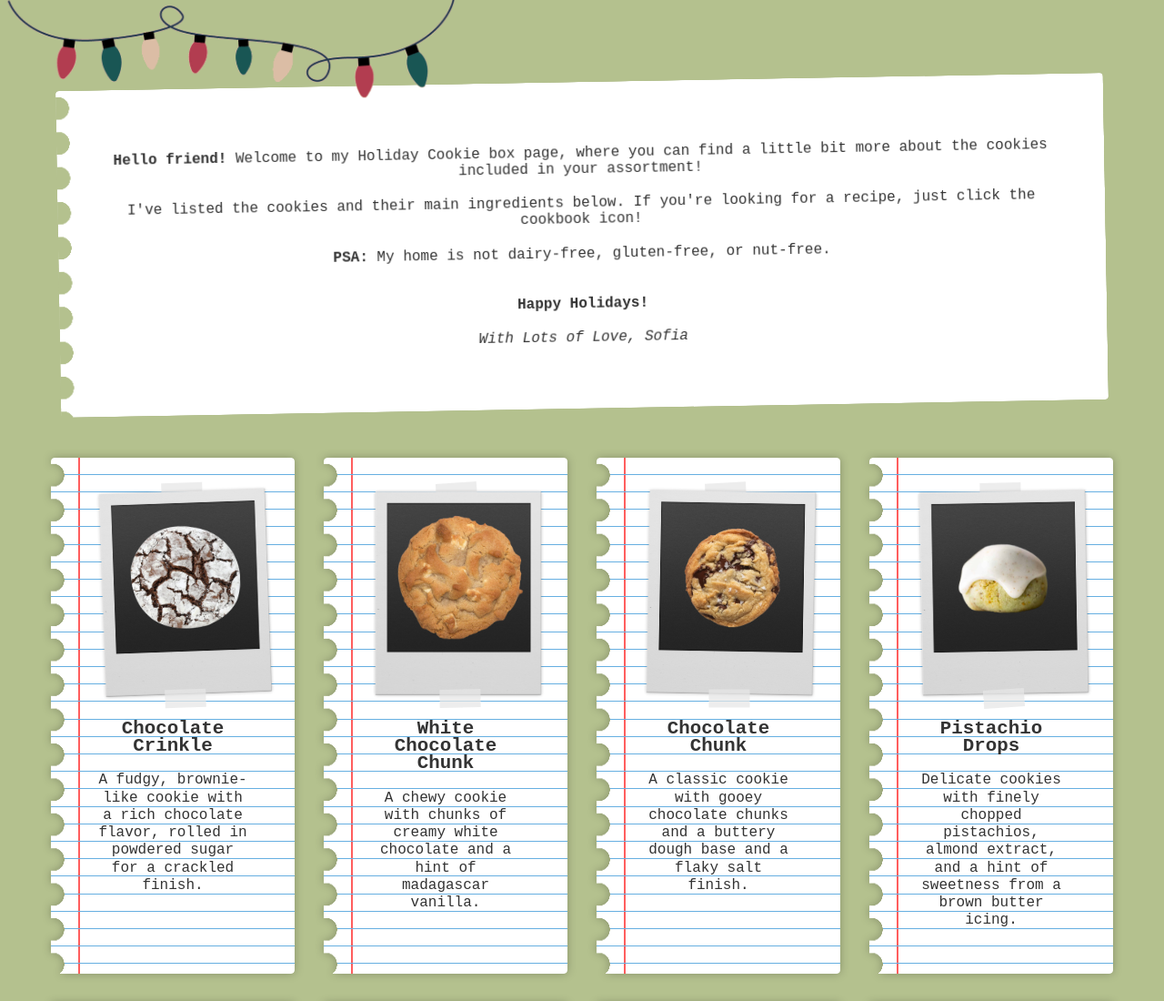
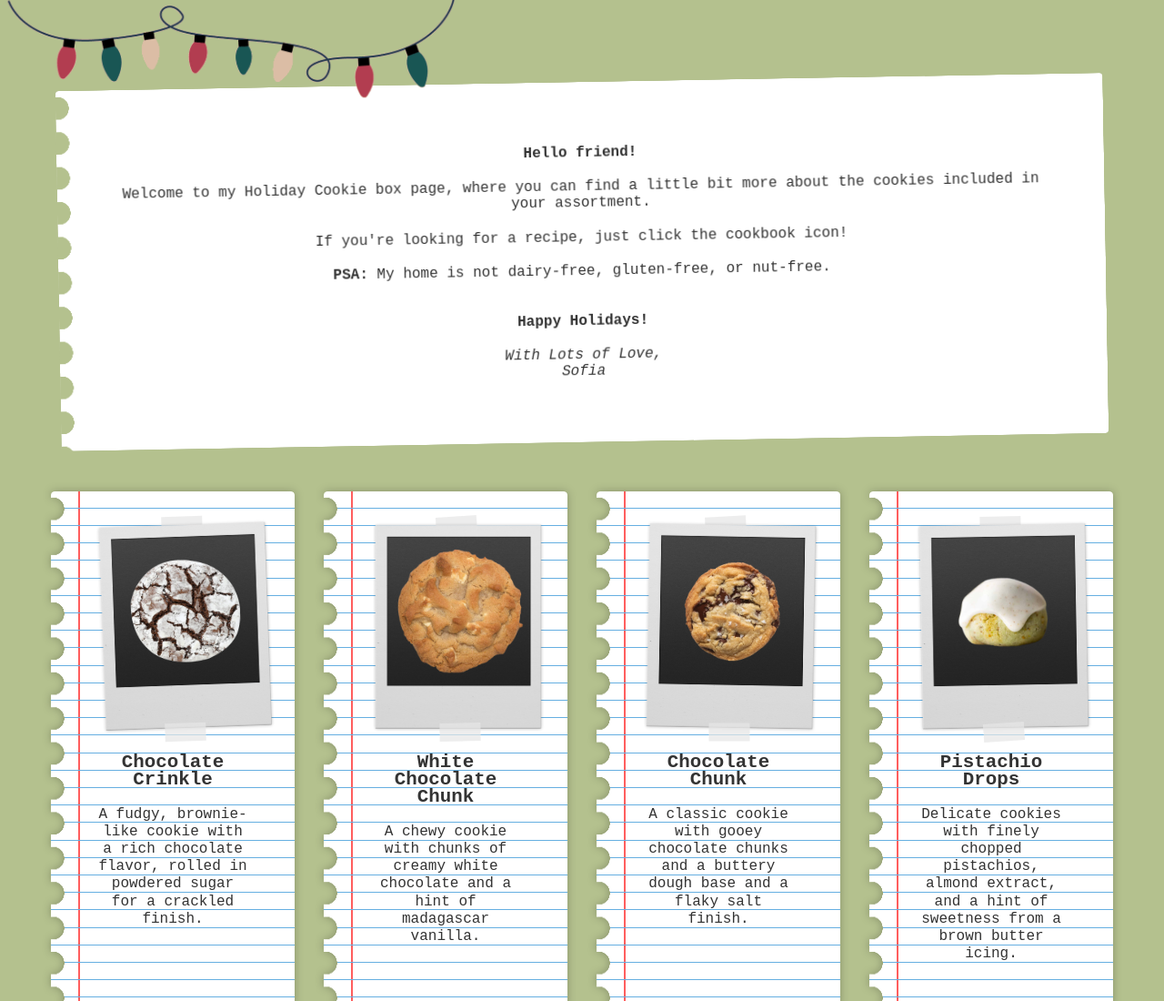
Before and after one commit to sofiakatzman/HolidayCookieBox2024, a plain HTML site: page index.html in a window 1280 px wide. Shown: the top 1100 px of the page at 91% size. Drawn offline with Linux system fonts and the light colour scheme.

Commit message:
restructure welcome message

```diff
--- a/index.html
+++ b/index.html
@@ -9,12 +9,13 @@
 <body>
   <img class="top-left-lights" src="cookies/twinklelights.gif" alt="decorative-holiday-lights">
   <div class="hero">
-    <p><strong>Hello friend!</strong> Welcome to my Holiday Cookie box page, where you can find a little bit more about the cookies included in your assortment!  </p>
-    <p>I've listed the cookies and their main ingredients below. If you're looking for a recipe, just click the cookbook icon!</p>
+    <p><strong>Hello friend!</strong></p><p> Welcome to my Holiday Cookie box page, where you can find a little bit more about the cookies included in your assortment.
+    <p>If you're looking for a recipe, just click the cookbook icon!</p></p>
     <p><strong>PSA:</strong> My home is not dairy-free, gluten-free, or nut-free.</p>
     <br>
     <strong>Happy Holidays!</strong>
-    <p><i>With Lots of Love, Sofia</i></p>
+
+    <p><i>With Lots of Love,<br/> Sofia</i></p>
   </div>
     <div class="main">
         <ul class="cards">
```
